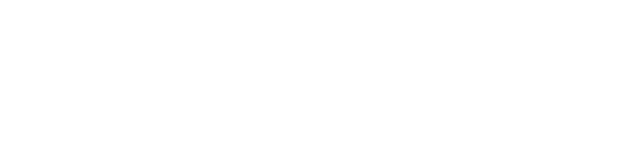
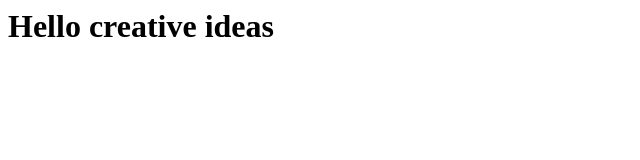
Before and after one commit to Pratiktiw/Hello-world, a plain HTML site: page index.html in a window 1280 px wide. Shown: the whole page, without its empty margins (0-640 px from the left). Drawn offline with Linux system fonts and the light colour scheme.

Commit message:
Update index.html

```diff
--- a/index.html
+++ b/index.html
@@ -1,3 +1,5 @@
+<html>
+    <head>
 <script type="text/javascript">
     (function(p,u,s,h){
         p._pcq=p._pcq||[];
@@ -10,3 +12,7 @@
         h.parentNode.insertBefore(s,h);
     })(window,document);
   </script>
+    </head>
+    <body>
+        <h1>Hello creative ideas</h1>
+        </html>
```
